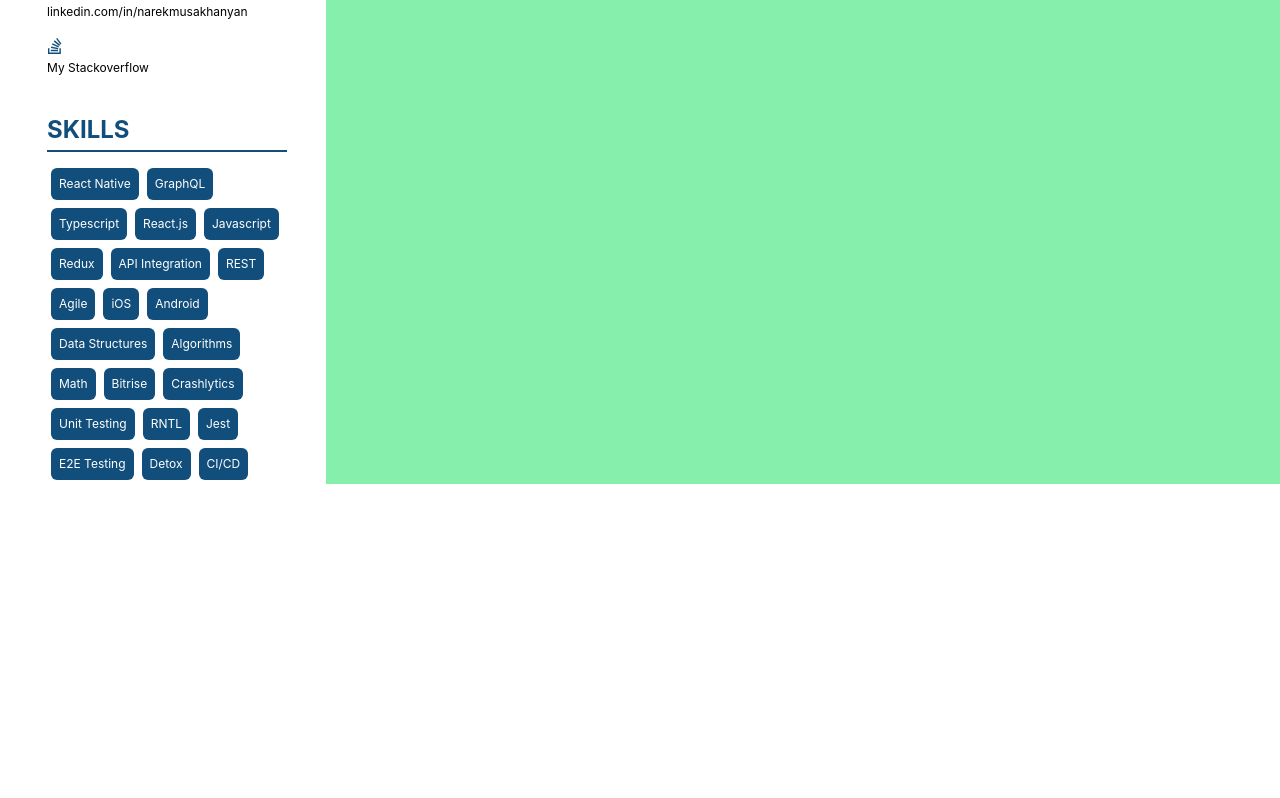
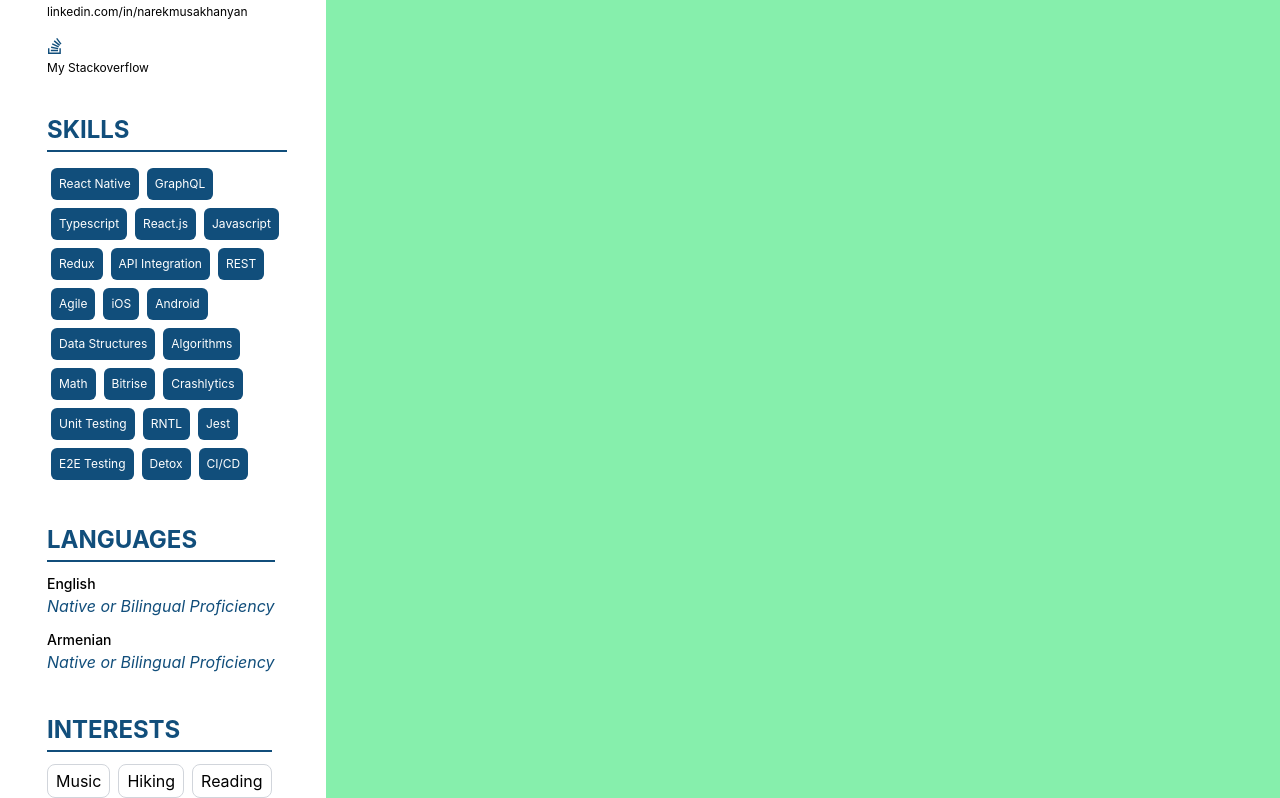
Before and after one commit to narek11/my-personal-website, a React (Create React App) app: page / in a window 1280 px wide. Shown: the part 338-1136 px from the top of the page. Before the commit the page ends 822 px from the top, so only its background shows below. Built offline with nearby package versions, Linux system fonts and the light colour scheme.

Commit message:
add Languages and Interests

```diff
--- a/src/pages/ResumePage/ResumePage.js
+++ b/src/pages/ResumePage/ResumePage.js
@@ -62,6 +62,35 @@ const Summary = () => {
   </div>)
 }
 
+const Languages = () => {
+  return (<div className="mt-10">
+    <h2 className="text-2xl text-current font-bold">LANGUAGES</h2>
+    <div className="w-full border border-y-1 border-current mt-1"></div>
+    <div className="flex flex-col mt-3">
+      <div className="text-black text-sm font-medium">English</div>
+      <div className="text-current italic">Native or Bilingual Proficiency</div>
+    </div>
+    <div className="flex flex-col mt-3">
+      <div className="text-black text-sm font-medium">Armenian</div>
+      <div className="text-current italic">Native or Bilingual Proficiency</div>
+    </div>
+  </div>)
+}
+
+const Interests = () => {
+  const list = ['Music', 'Hiking', 'Reading']
+  const Interest = ({ name }) => (
+    <div className="border border-1 border-gray-300 px-2 py-1 rounded-lg">{name}</div>
+  )
+  return (<div className="mt-10">
+    <h2 className="text-2xl text-current font-bold">INTERESTS</h2>
+    <div className="w-full border border-y-1 border-current mt-1"></div>
+    <div className="flex flex-wrap justify-start mt-3 space-x-2">
+      {list.map((name) => <Interest key={name} name={name} />)}
+    </div>
+  </div>)
+}
+
 const Left = () => (<div className="flex justify-center w-1/4 h-full">
   <div className="flex flex-col w-60 items-start">
     <div className="flex justify-center w-full">
@@ -69,6 +98,8 @@ const Left = () => (<div className="flex justify-center w-1/4 h-full">
     </div>
     <Contacts></Contacts>
     <Skills></Skills>
+    <Languages></Languages>
+    <Interests></Interests>
   </div>
 </div>)
 
```
